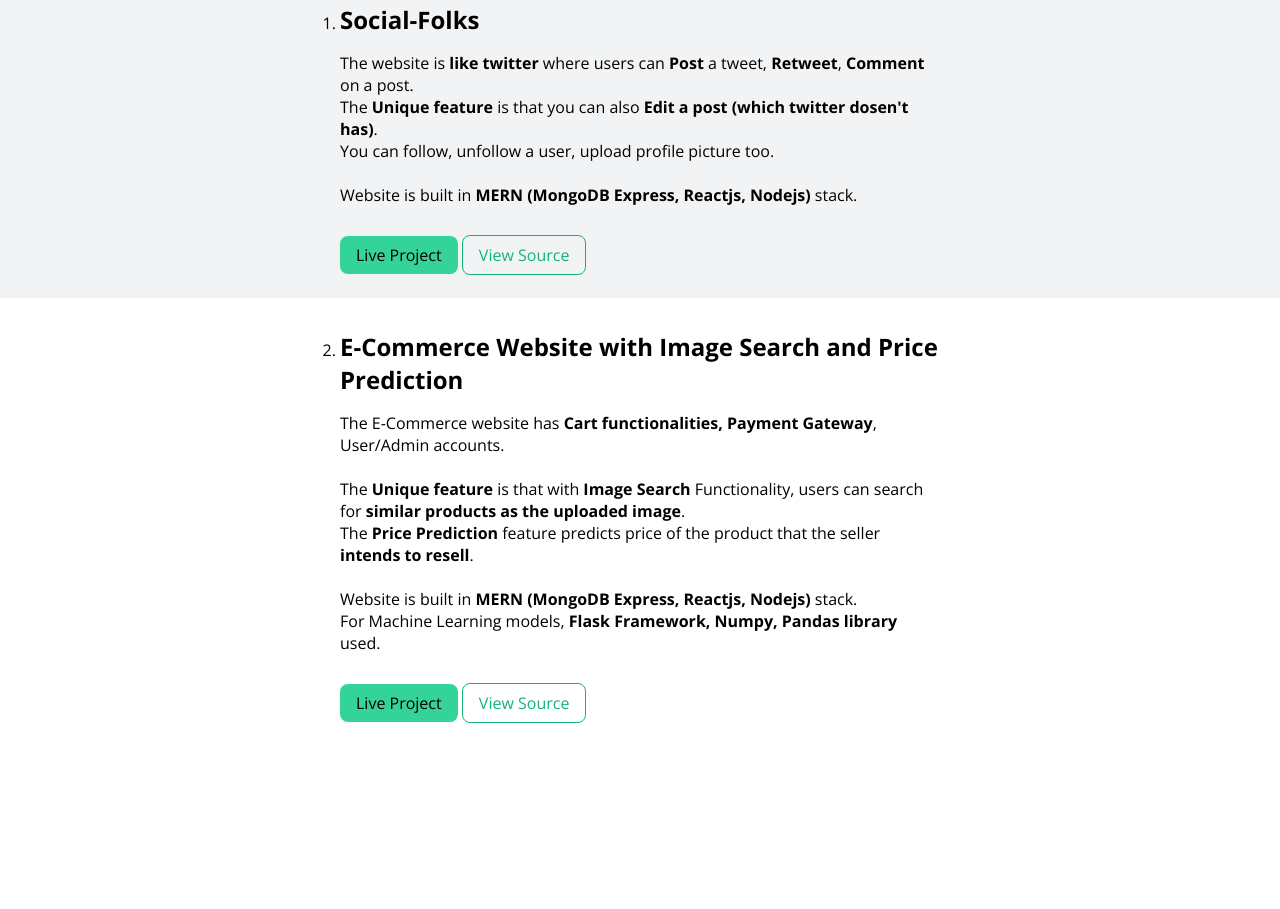
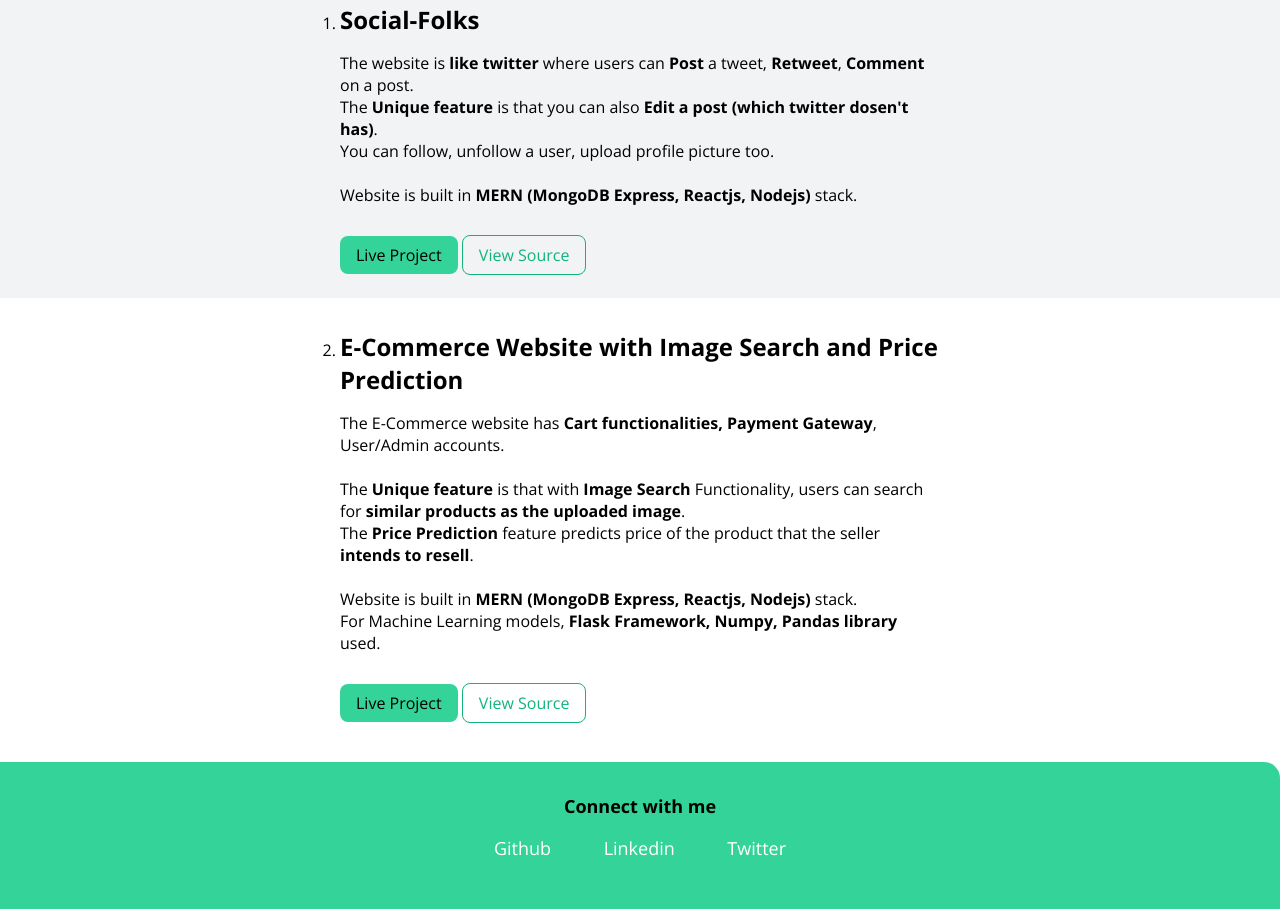
Before and after one commit to Atharva-77/Atharva_Shirode_Portfolio, a plain HTML site: page projects.html in a window 1280 px wide. Shown: the part 243-1152 px from the top of the page. Before the commit the page ends 1005 px from the top, so only its background shows below. Drawn offline with nearby package versions, Linux system fonts and the light colour scheme.

Commit message:
Footer added on Projects part

```diff
--- a/projects.html
+++ b/projects.html
@@ -88,5 +88,27 @@
         </section>
    </ol>
 
+    <footer class="footercls ">
+        <div class="footer-heading">Connect with me</div>
+
+        <ul class="list-non-bullet">
+
+            <li class="list-inline">
+                <a class="link" href="https://github.com/Atharva-77"><span class="footer-socialMedia">Github</span> </a>
+            </li>
+
+            <li class="list-inline">
+                <a class="link" href="https://www.linkedin.com/in/atharva-shirode"> <span
+                        class="footer-socialMedia">Linkedin</span></a>
+            </li>
+
+            <li class="list-inline">
+                <a class="link" href="https://twitter.com/Atharva_Codes"> <span
+                        class="footer-socialMedia">Twitter</span></a>
+            </li>
+
+        </ul>
+    </footer>
+
 </body>
 </html>
```
